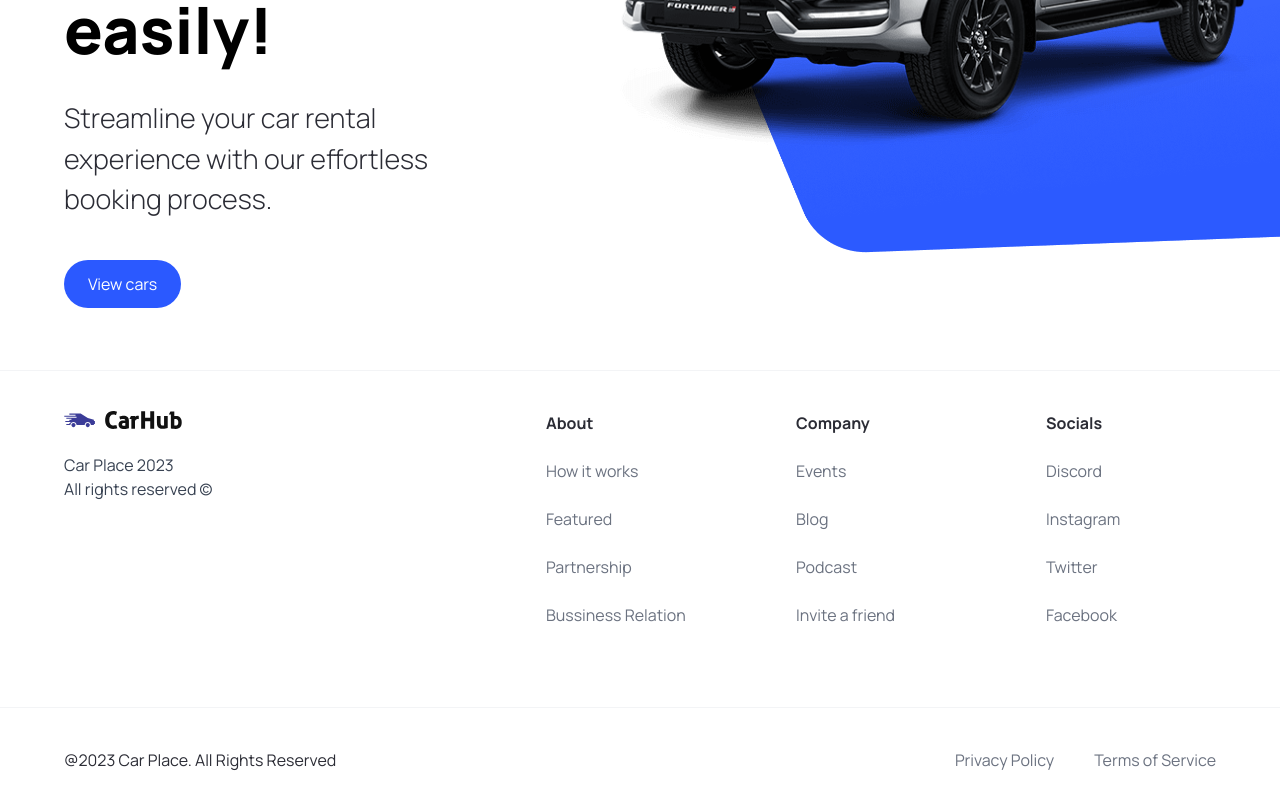
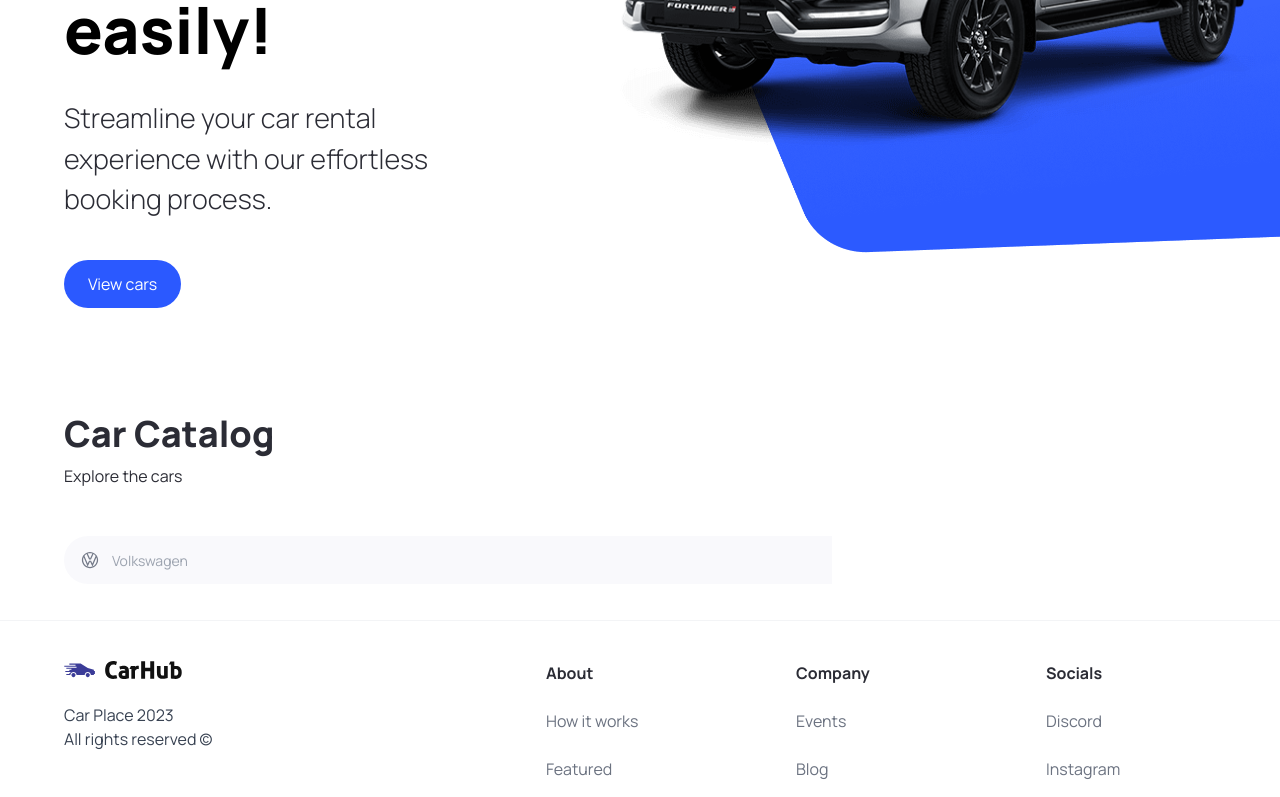
Before and after one commit to kmahabeer-personal-demos/react-demo-03, a Next.js app: page / in a window 1280 px wide. Shown: the part 450-1247 px from the top of the page. Built offline with nearby package versions, Linux system fonts and the light colour scheme.

Commit message:
add search bar

```diff
--- a/app/page.tsx
+++ b/app/page.tsx
@@ -1,10 +1,20 @@
-import { Hero } from '@/components';
+import { Hero, Searchbar } from '@/components';
 import Image from 'next/image';
 
 export default function Home() {
 	return (
 		<main className='overflow-hidden'>
 			<Hero />
+			<div className='mt-12 padding-x padding-y max-width' id='discover'>
+				<div className='home__text-container'>
+					<h1 className='text-4xl font-extrabold'>Car Catalog</h1>
+					<p>Explore the cars</p>
+				</div>
+				<div className='home__filters'>
+					<Searchbar />
+					<div className='home__filter-container'></div>
+				</div>
+			</div>
 		</main>
 	);
 }
--- /dev/null
+++ b/components/SearchManufacturer.tsx
@@ -0,0 +1,106 @@
+'use client';
+import Image from 'next/image';
+import { useState, Fragment } from 'react';
+import { Combobox, Transition } from '@headlessui/react';
+import { SearchManufacturerProps } from '@/types';
+import { manufacturers } from '@/constants';
+
+const SearchManufacturer = ({
+	manufacturer,
+	setManufacturer,
+}: SearchManufacturerProps) => {
+	const [query, setQuery] = useState('');
+
+	// search as you type
+	const filteredManufacturers =
+		query === ''
+			? manufacturers
+			: manufacturers.filter((item) =>
+					item
+						.toLowerCase()
+						.replace(/\s+/g, '')
+						.includes(query.toLowerCase().replace(/\s+/g, ''))
+			  );
+
+	return (
+		<div className='search-manufacturer'>
+			<Combobox>
+				<div className='relative w-full'>
+					<Combobox.Button className={'absolute top-[14px]'}>
+						<Image
+							src={'/car-logo.svg'}
+							alt='car logo'
+							width={20}
+							height={20}
+							className='ml-4'
+						/>
+					</Combobox.Button>
+					<Combobox.Input
+						className={'search-manufacturer__input'}
+						placeholder='Volkswagen'
+						displayValue={(manufacturer: string) => manufacturer}
+						onChange={(e) => setQuery(e.target.value)}
+					/>
+					<Transition
+						as={Fragment} // group multiple elements without introducing an additional DOM node i.e., <></>
+						leave='transition ease-in duration-100'
+						leaveFrom='opacity-100'
+						leaveTo='opacity-0'
+						afterLeave={() => setQuery('')} // Reset the search query after the transition completes
+					>
+						<Combobox.Options
+							className='absolute mt-1 max-h-60 w-full overflow-auto rounded-md bg-white py-1 text-base shadow-lg ring-1 ring-black ring-opacity-5 focus:outline-none sm:text-sm'
+							static
+						>
+							{filteredManufacturers.length === 0 && query !== '' ? (
+								<Combobox.Option
+									value={query}
+									className='search-manufacturer__option'
+								>
+									Create {query}
+								</Combobox.Option>
+							) : (
+								filteredManufacturers.map((item) => (
+									<Combobox.Option
+										key={item}
+										className={({ active }) =>
+											`relative search-manufacturer__option ${
+												active ? 'bg-primary-blue text-white' : 'text-gray-900'
+											}`
+										}
+										value={item}
+									>
+										{({ selected, active }) => (
+											<>
+												<span
+													className={`block truncate ${
+														selected ? 'font-medium' : 'font-normal'
+													}`}
+												>
+													{item}
+												</span>
+
+												{/* Show an active blue background color if the option is selected */}
+												{selected ? (
+													<span
+														className={`absolute inset-y-0 left-0 flex items-center pl-3 ${
+															active
+																? 'text-white'
+																: 'text-pribg-primary-purple'
+														}`}
+													></span>
+												) : null}
+											</>
+										)}
+									</Combobox.Option>
+								))
+							)}
+						</Combobox.Options>
+					</Transition>
+				</div>
+			</Combobox>
+		</div>
+	);
+};
+
+export default SearchManufacturer;
--- /dev/null
+++ b/components/Searchbar.tsx
@@ -0,0 +1,22 @@
+'use client';
+
+import { useState } from 'react';
+import { SearchManufacturer } from './';
+
+const Searchbar = () => {
+	const [manufacturer, setmanufacturer] = useState('');
+	const handleSearch = () => {};
+
+	return (
+		<form className='searchbar' onSubmit={handleSearch}>
+			<div className='searchbar__item'>
+				<SearchManufacturer
+					manufacturer={manufacturer}
+					setManufacturer={setmanufacturer}
+				/>
+			</div>
+		</form>
+	);
+};
+
+export default Searchbar;
--- a/components/index.ts
+++ b/components/index.ts
@@ -2,5 +2,7 @@
 import Button from './Button';
 import Navbar from './Navbar';
 import Footer from './Footer';
+import Searchbar from './Searchbar';
+import SearchManufacturer from './SearchManufacturer';
 
-export { Hero, Button, Navbar, Footer };
+export { Hero, Button, Navbar, Footer, Searchbar, SearchManufacturer };
--- a/types/index.ts
+++ b/types/index.ts
@@ -6,3 +6,8 @@
 	handleClick?: MouseEventHandler<HTMLButtonElement>;
 	btnType?: 'button' | 'submit';
 }
+
+export interface SearchManufacturerProps {
+	manufacturer: string;
+	setManufacturer: (manufacturer: string) => void;
+}
```
